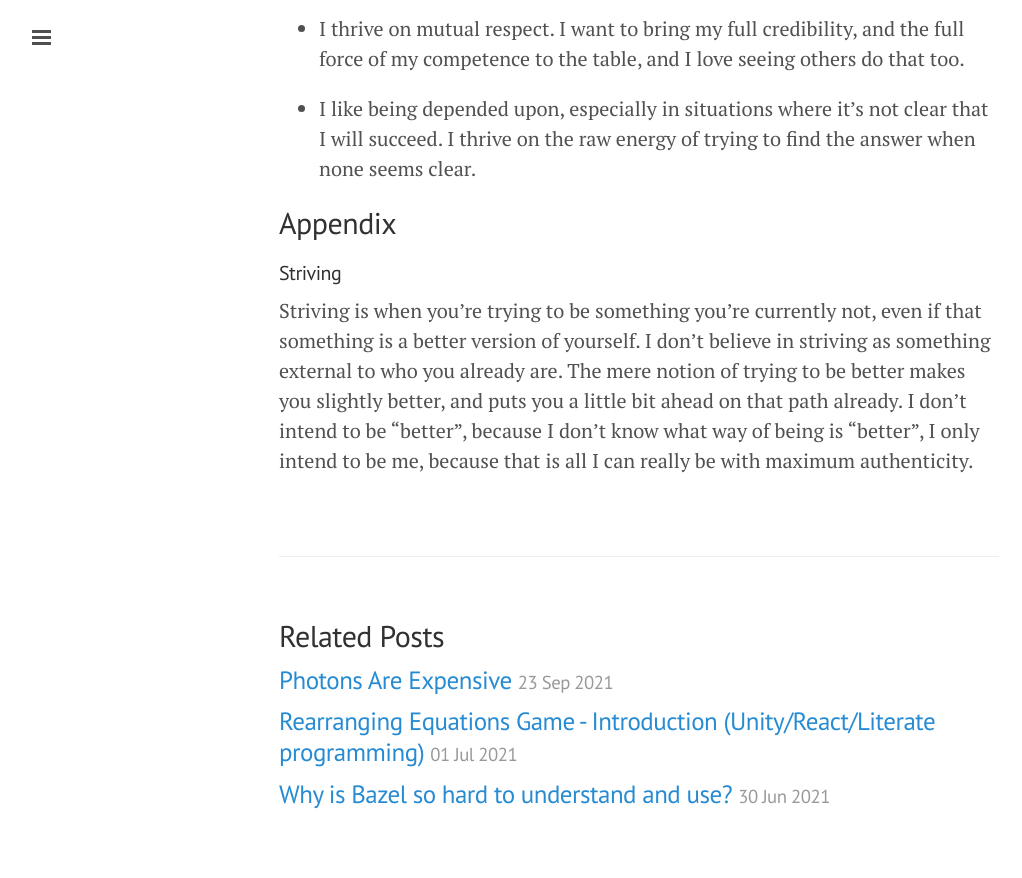
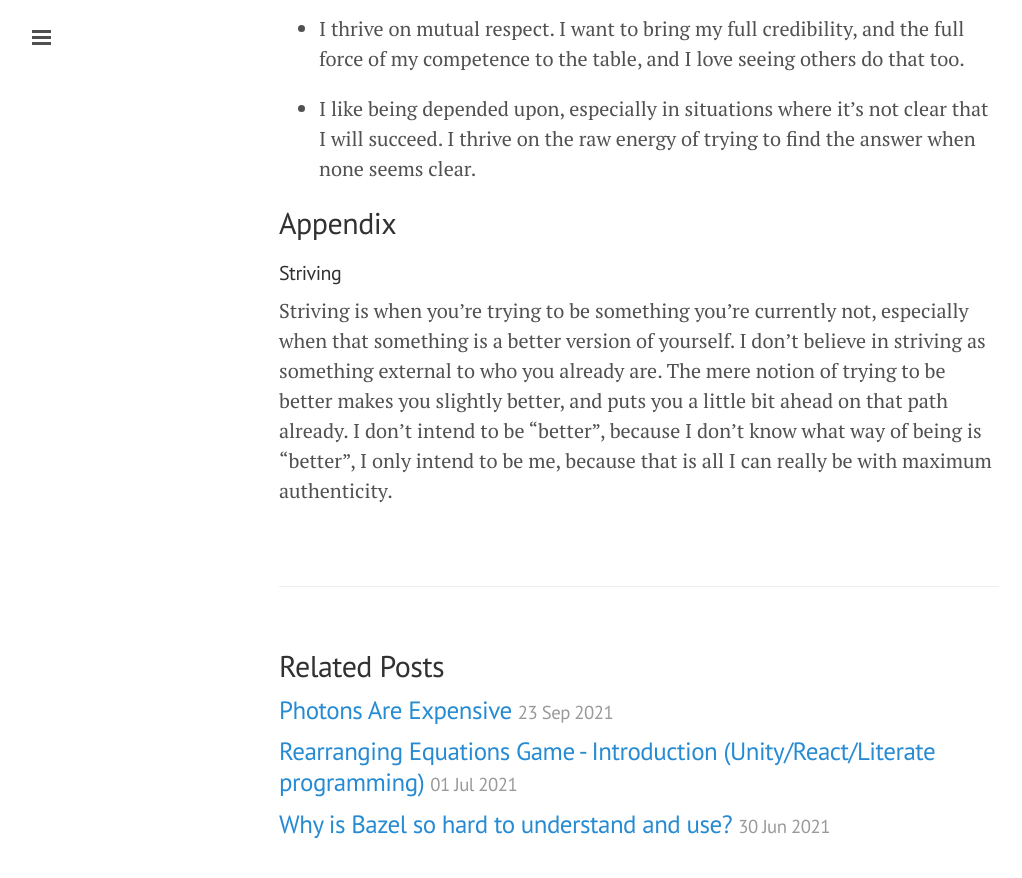
Before and after one commit to asyncanup/asyncanup.github.io, a Jekyll site: the page built from _posts/2021-11-19-anup-bishnoi-almanac-values-who-i-am-how-to-deal-with-me.md, in a window 1280 px wide and 900 px high, scrolled down 1291 px. Shown: the top 878 px of the window, without its empty margins (1-1023 px from the left). Built offline with Jekyll 4.4.1, drawn with Linux system fonts in a browser that asks for light colours.

Commit message:
Update 2021-11-19-anup-bishnoi-almanac-values-who-i-am-how-to-deal-with-me.md

```diff
--- a/_posts/2021-11-19-anup-bishnoi-almanac-values-who-i-am-how-to-deal-with-me.md
+++ b/_posts/2021-11-19-anup-bishnoi-almanac-values-who-i-am-how-to-deal-with-me.md
@@ -36,4 +36,4 @@ Values, Who I Am, How To Deal With Me
 
 #### Striving
 
-Striving is when you’re trying to be something you’re currently not, even if that something is a better version of yourself. I don’t believe in striving as something external to who you already are. The mere notion of trying to be better makes you slightly better, and puts you a little bit ahead on that path already. I don’t intend to be “better”, because I don’t know what way of being is “better”, I only intend to be me, because that is all I can really be with maximum authenticity.
+Striving is when you’re trying to be something you’re currently not, especially when that something is a better version of yourself. I don’t believe in striving as something external to who you already are. The mere notion of trying to be better makes you slightly better, and puts you a little bit ahead on that path already. I don’t intend to be “better”, because I don’t know what way of being is “better”, I only intend to be me, because that is all I can really be with maximum authenticity.
```
